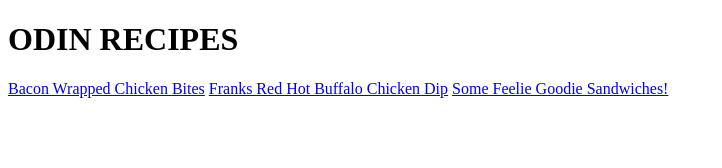
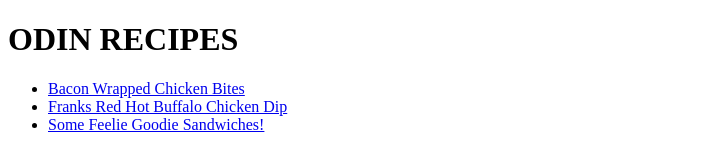
Before and after one commit to madmccoy/odin-recipes, a plain HTML site: page index.html in a window 1280 px wide. Shown: the whole page, without its empty margins (0-722 px from the left). Drawn offline with Linux system fonts and the light colour scheme.

```diff
--- a/index.html
+++ b/index.html
@@ -3,9 +3,11 @@
 <title>ODIN Recipes</title>
 <body>
     <h1>ODIN RECIPES</h1>
-        <a href="chicken-bites.html">Bacon Wrapped Chicken Bites</a>
-        <a href="buff-chx-dip.html">Franks Red Hot Buffalo Chicken Dip</a>
-        <a href="sandwich.html">Some Feelie Goodie Sandwiches!</a>
+        <ul>
+            <li><a href="chicken-bites.html">Bacon Wrapped Chicken Bites</a></li>
+            <li><a href="buff-chx-dip.html">Franks Red Hot Buffalo Chicken Dip</a></li>
+            <li><a href="sandwich.html">Some Feelie Goodie Sandwiches!</a></li>
+        </ul>
 </body>
 
 
```
Also changed, not shown: buff-chx-dip.html (+1 -1 lines), chicken-bites.html (+1 -0 lines), sandwich.html (+1 -0 lines).
